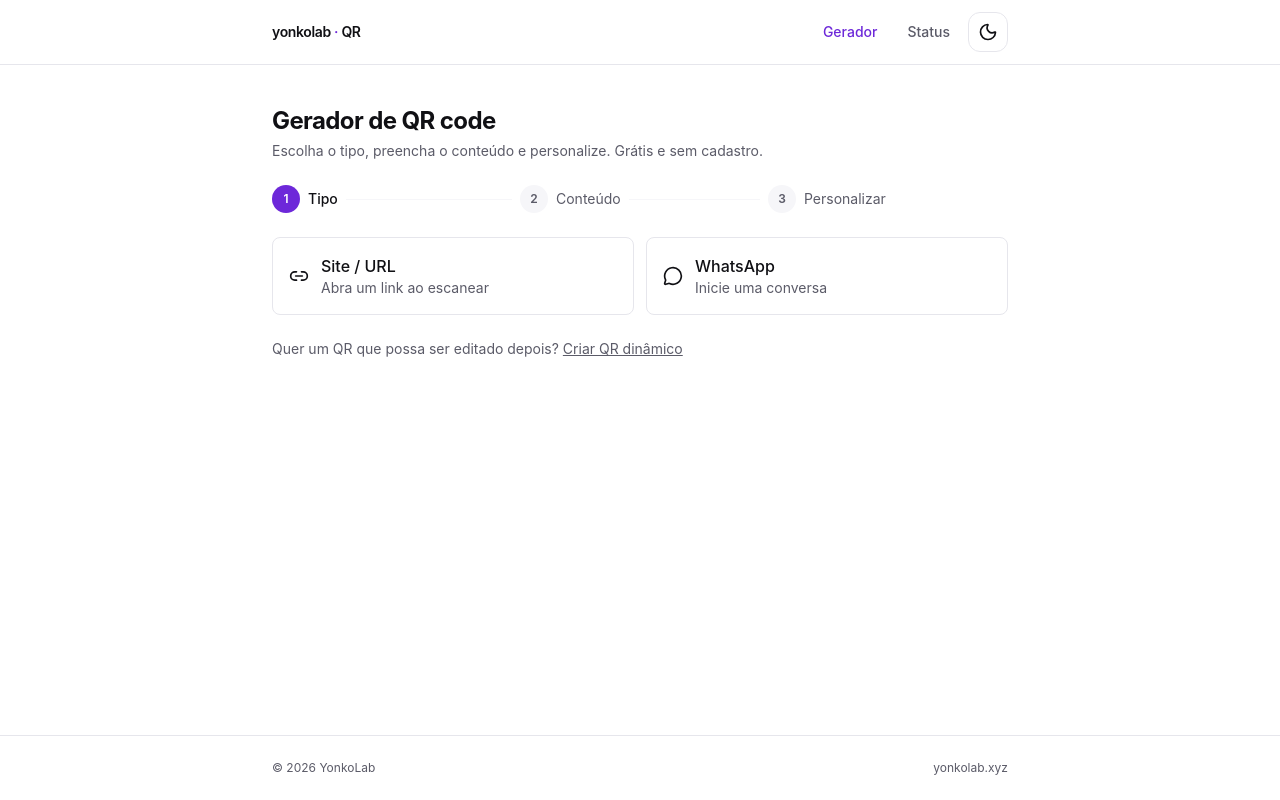
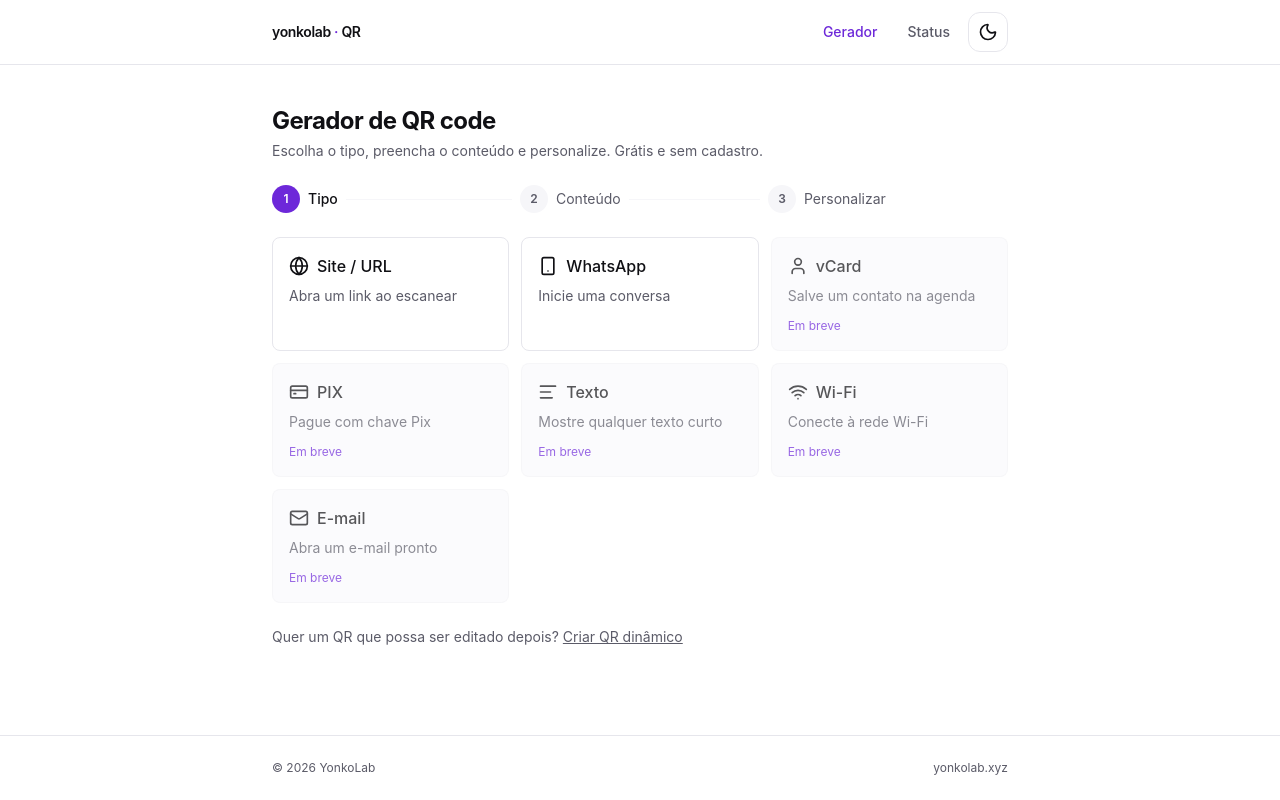
Before and after one commit to leandroruel/yonkolab-qrcode-app, a React (Vite) app in the folder apps/web/: page /qrcode/criar in a window 1280 px wide. Built offline with nearby package versions, Linux system fonts and the light colour scheme.

Commit message:
feat(web): cards de todos os 7 tipos no passo 1 do gerador
Site e WhatsApp já geram QR; vcard, pix, texto, wifi e email exibem 'Em breve' e estão bloqueados.

```diff
--- a/apps/web/src/pages/GeneratorPage.tsx
+++ b/apps/web/src/pages/GeneratorPage.tsx
@@ -3,41 +3,116 @@ import {
   ArrowLeft,
   ArrowRight,
   Copy,
+  CreditCard,
   Download,
   Eye,
-  Link2,
+  Globe,
   Loader2,
-  MessageCircle,
+  Mail,
+  Smartphone,
+  Text,
+  User,
+  Wifi,
 } from 'lucide-react';
 import { useCallback, useEffect, useMemo, useState } from 'react';
 import { Link, useSearchParams } from 'react-router-dom';
 
-type QrType = 'site' | 'whatsapp';
+type QrType =
+  | 'site'
+  | 'whatsapp'
+  | 'vcard'
+  | 'pix'
+  | 'texto'
+  | 'wifi'
+  | 'email';
 
 const STEPS = ['Tipo', 'Conteúdo', 'Personalizar'] as const;
 const DRAFT_KEY = 'yonkolab:qr-draft';
 
 /** Tipos que o gerador já entrega conteúdo neste passo da entrega. */
-const READY_TYPES = new Set<string>(['site', 'whatsapp']);
+const READY_TYPES = new Set<QrType>(['site', 'whatsapp']);
 
-const TYPE_LABELS: Record<string, string> = {
-  site: 'Site',
+const TYPE_LABELS: Record<QrType, string> = {
+  site: 'Site / URL',
   whatsapp: 'WhatsApp',
   vcard: 'vCard',
   pix: 'PIX',
   texto: 'Texto',
   wifi: 'Wi-Fi',
-  email: 'Email',
+  email: 'E-mail',
 };
+
+type TypeCard = {
+  type: QrType;
+  label: string;
+  sublabel: string;
+  ready: boolean;
+  icon: React.ElementType;
+};
+
+const TYPE_CARDS: TypeCard[] = [
+  {
+    type: 'site',
+    label: TYPE_LABELS.site,
+    sublabel: 'Abra um link ao escanear',
+    ready: true,
+    icon: Globe,
+  },
+  {
+    type: 'whatsapp',
+    label: TYPE_LABELS.whatsapp,
+    sublabel: 'Inicie uma conversa',
+    ready: true,
+    icon: Smartphone,
+  },
+  {
+    type: 'vcard',
+    label: TYPE_LABELS.vcard,
+    sublabel: 'Salve um contato na agenda',
+    ready: false,
+    icon: User,
+  },
+  {
+    type: 'pix',
+    label: TYPE_LABELS.pix,
+    sublabel: 'Pague com chave Pix',
+    ready: false,
+    icon: CreditCard,
+  },
+  {
+    type: 'texto',
+    label: TYPE_LABELS.texto,
+    sublabel: 'Mostre qualquer texto curto',
+    ready: false,
+    icon: Text,
+  },
+  {
+    type: 'wifi',
+    label: TYPE_LABELS.wifi,
+    sublabel: 'Conecte à rede Wi-Fi',
+    ready: false,
+    icon: Wifi,
+  },
+  {
+    type: 'email',
+    label: TYPE_LABELS.email,
+    sublabel: 'Abra um e-mail pronto',
+    ready: false,
+    icon: Mail,
+  },
+];
 
 export default function GeneratorPage() {
   // `?tipo=` vem dos cards da landing; tipos prontos pulam direto ao passo 2.
   const [searchParams] = useSearchParams();
   const tipoParam = searchParams.get('tipo');
-  const tipoValido = tipoParam !== null && READY_TYPES.has(tipoParam);
+  const tipoValido =
+    tipoParam !== null && READY_TYPES.has(tipoParam as QrType);
   const passoParam = searchParams.get('passo');
 
-  const [type, setType] = useState<QrType>(tipoParam === 'whatsapp' ? 'whatsapp' : 'site');
+  const [type, setType] = useState<QrType>(
+    (tipoParam ?? 'site') === 'whatsapp' ? 'whatsapp' : 'site',
+  );
   const [step, setStep] = useState(() => {
     const parsed = passoParam ? Number(passoParam) : NaN;
     if (Number.isFinite(parsed)) return Math.min(Math.max(Math.trunc(parsed), 1), 2);
@@ -117,7 +192,7 @@ export default function GeneratorPage() {
     } finally {
       setLoading(false);
     }
-  }, [payload, margin, color, bgColor]);
+  }, [payload, margin, color, bgColor, setStep]);
 
   const download = useCallback(() => {
     if (!qrDataUrl) return;
@@ -171,41 +246,41 @@ export default function GeneratorPage() {
       {/* Passo 1: tipo */}
       {step === 1 && (
         <div className="space-y-3">
-          {tipoParam && !tipoValido && (
+          {tipoParam && !READY_TYPES.has(tipoParam as QrType) && (
             <p className="rounded-xl border border-[var(--line)] bg-[var(--brand-soft)] p-3 text-sm">
-              O tipo <strong>{TYPE_LABELS[tipoParam] ?? tipoParam}</strong> chega nas próximas
-              etapas. Por enquanto, geramos QR de Site e WhatsApp por aqui.
+              O tipo <strong>{TYPE_LABELS[tipoParam as QrType] ?? tipoParam}</strong> chega nas
+              próximas etapas. Por enquanto, geramos QR de Site e WhatsApp por aqui.
             </p>
           )}
-          <div className="grid gap-3 sm:grid-cols-2">
+          <div className="grid gap-3 sm:grid-cols-2 lg:grid-cols-3">
+            {TYPE_CARDS.map((card) => (
               <button
+                key={card.type}
                 type="button"
+                disabled={!card.ready}
                 onClick={() => {
-              setType('site');
+                  if (!card.ready) return;
+                  setType(card.type);
                   setStep(2);
                 }}
-            className="flex items-center gap-3 rounded-lg border border-[var(--line)] bg-[var(--elevated)] p-4 text-left transition-colors hover:border-[var(--brand)]"
+                className={`flex flex-col items-start gap-2 rounded-lg border p-4 text-left transition-colors ${
+                  card.ready
+                    ? 'border-[var(--line)] bg-[var(--elevated)] hover:border-[var(--brand)]'
+                    : 'border-[var(--line)]/40 bg-[var(--surface)]/50 opacity-70 cursor-not-allowed'
+                }`}
               >
-            <Link2 className="h-5 w-5" />
-            <span>
-              <span className="block font-medium">Site / URL</span>
-              <span className="block text-sm subtle">Abra um link ao escanear</span>
+                <div className="flex items-center gap-2">
+                  <card.icon className="h-5 w-5 shrink-0" />
+                  <span className="font-medium text-[var(--fg)]">{card.label}</span>
+                </div>
+                <span className="text-sm subtle">{card.sublabel}</span>
+                {!card.ready && (
+                  <span className="mt-1 inline-flex items-center gap-1 text-xs text-[var(--brand)]">
+                    Em breve
                   </span>
+                )}
               </button>
-          <button
-            type="button"
-            onClick={() => {
-              setType('whatsapp');
-              setStep(2);
-            }}
-            className="flex items-center gap-3 rounded-lg border border-[var(--line)] bg-[var(--elevated)] p-4 text-left transition-colors hover:border-[var(--brand)]"
-          >
-            <MessageCircle className="h-5 w-5" />
-            <span>
-              <span className="block font-medium">WhatsApp</span>
-              <span className="block text-sm subtle">Inicie uma conversa</span>
-            </span>
-          </button>
+            ))}
           </div>
         </div>
       )}
```
Lines whose indentation alone changed are shown as unchanged.
